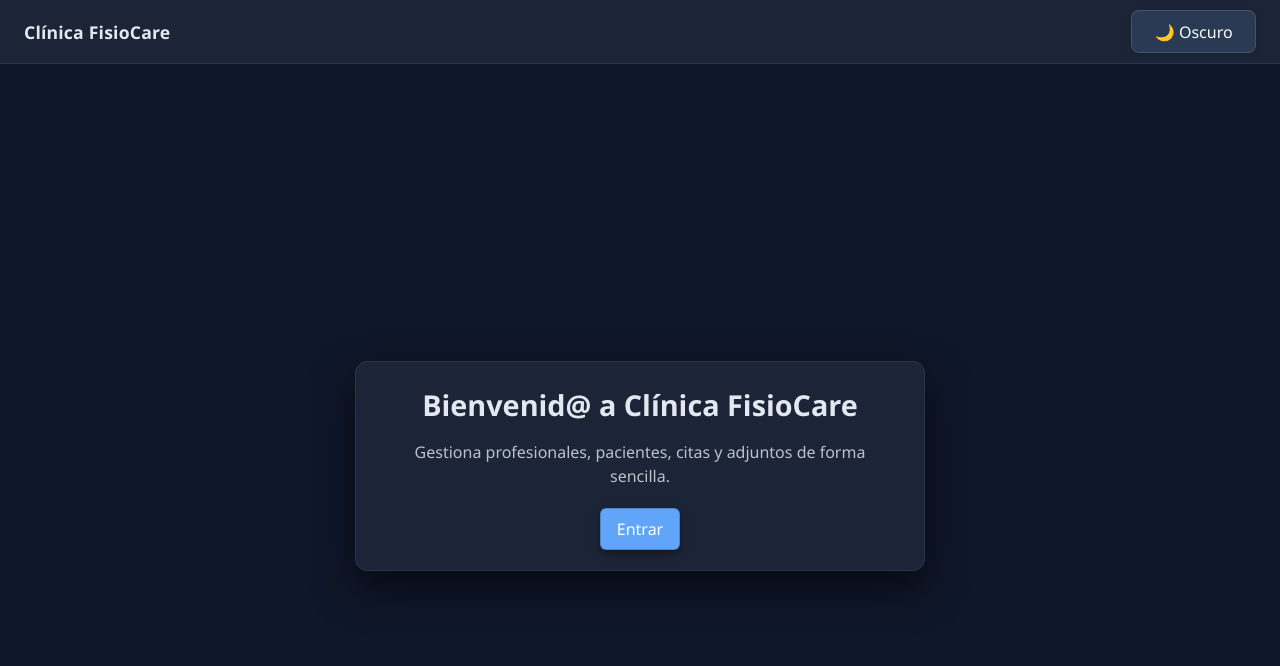
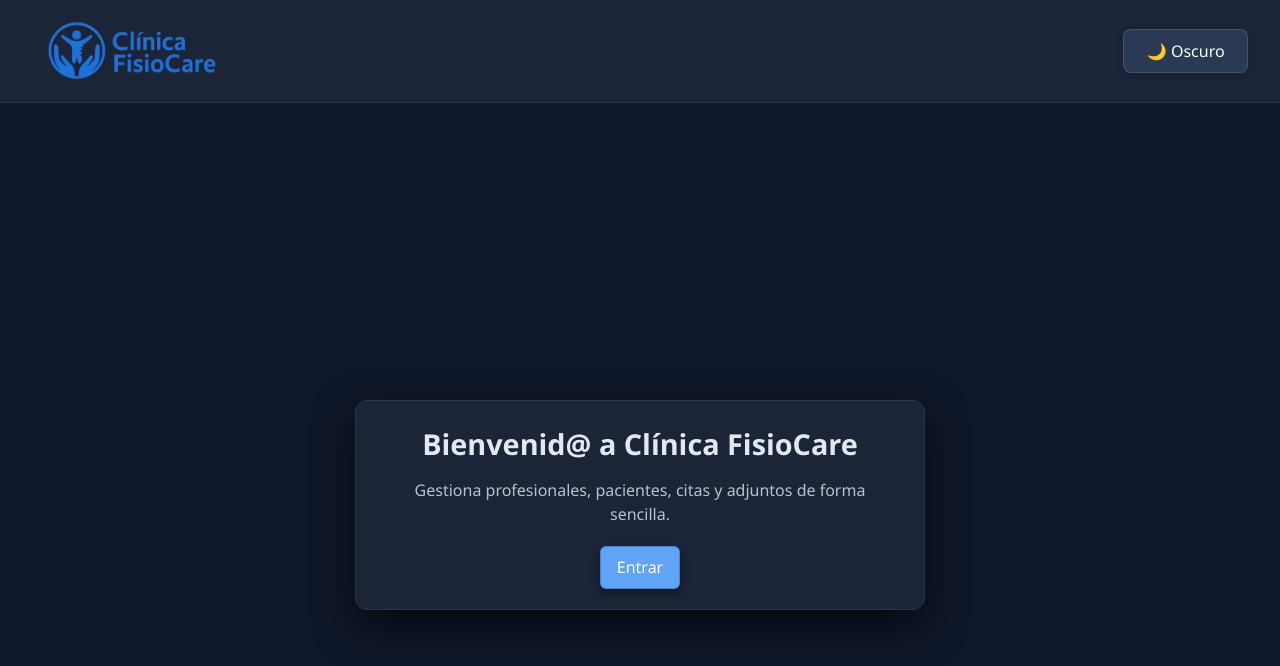
Before and after one commit to Angysg/FisioCare, a React (Vite) app in the folder client/: page / in a window 1280 px wide. Shown: the top 666 px of the page. Built offline with nearby package versions, Linux system fonts and the light colour scheme; no server answers.

Commit message:
logo y cabecera

```diff
--- a/client/src/components/Layout.jsx
+++ b/client/src/components/Layout.jsx
@@ -21,7 +21,7 @@ export default function Layout() {
     setUser(u || null);
   }, []);
 
-  const isAdmin = role.includes("admin");         // cubre "admin" y "administrador"
+  const isAdmin = role.includes("admin"); // cubre "admin" y "administrador"
   const isRecepcion = role.includes("recepcion"); // cubre "recepción" normalizada
 
   // links para la navegación central
@@ -36,40 +36,17 @@ export default function Layout() {
 
   const adminLinks = isAdmin
     ? [
-        { to: "/fisioterapeutas", label: "Fisioterapeutas" },
-        { to: "/analitica-dolencias", label: "Gráficos" }, // ✅ nuevo enlace
-      ]
+      { to: "/fisioterapeutas", label: "Fisioterapeutas" },
+      { to: "/analitica-dolencias", label: "Gráficos" },
+    ]
     : [];
 
   // Recepción: mostrar SIEMPRE Inicio + Pacientes + Citas
   const links = isRecepcion
-    ? baseLinks.filter((l) => ["/dashboard", "/pacientes", "/citas"].includes(l.to))
+    ? baseLinks.filter((l) =>
+      ["/dashboard", "/pacientes", "/citas"].includes(l.to)
+    )
     : [...baseLinks, ...adminLinks];
-
-  // estilos reutilizables
-  const userChipStyle = {
-    fontSize: "0.8rem",
-    lineHeight: 1.2,
-    fontWeight: 500,
-    color: "var(--text)",
-    background: "var(--panel)",
-    border: "1px solid var(--border)",
-    borderRadius: "0.5rem",
-    padding: "0.5rem 0.75rem",
-    whiteSpace: "nowrap",
-  };
-
-  const logoutBtnStyle = {
-    background: "var(--surface)",
-    border: "1px solid var(--border)",
-    color: "var(--text)",
-    borderRadius: "0.5rem",
-    padding: "0.5rem 0.75rem",
-    fontSize: "0.8rem",
-    fontWeight: 500,
-    lineHeight: 1.2,
-    cursor: "pointer",
-  };
 
   return (
     <>
@@ -85,31 +62,48 @@ export default function Layout() {
       >
         <div
           style={{
-            maxWidth: "1280px",
+            maxWidth: "1400px",
             margin: "0 auto",
-            padding: "10px 24px",
+            padding: "4px 48px",      // <<< menos alto arriba/abajo
             display: "grid",
             gridTemplateColumns: "auto 1fr auto",
             alignItems: "center",
-            columnGap: "16px",
+            columnGap: "80px",         // separación entre logo / nav / botones
           }}
         >
-          {/* IZQUIERDA: marca */}
+          {/* IZQUIERDA: logo */}
           <div style={{ justifySelf: "start" }}>
             <Link
               to="/dashboard"
               style={{
-                fontWeight: 800,
+                display: "block",
                 textDecoration: "none",
-                color: "var(--text)",
-                fontSize: "1.1rem",
-                letterSpacing: ".2px",
                 whiteSpace: "nowrap",
               }}
             >
-              Clínica FisioCare
+              <div
+                style={{
+                  height: 60,          // <<< MUCHO MÁS BAJO
+                  width: 260,
+                  overflow: "hidden",
+                  display: "flex",
+                  alignItems: "center",
+                }}
+              >
+                <img
+                  src="/logo_FisioCare.png"
+                  alt="Clínica FisioCare"
+                  style={{
+                    height: 180,       // <<< antes 220 → ahora más compacto
+                    width: "auto",
+                    display: "block",
+                    marginTop: 4,      // <<< menos desplazamiento
+                  }}
+                />
+              </div>
             </Link>
           </div>
+
 
           {/* CENTRO: navegación */}
           <nav
@@ -118,8 +112,8 @@ export default function Layout() {
               display: "flex",
               flexWrap: "wrap",
               justifyContent: "center",
-              gap: "12px 16px",
-              minHeight: "2rem",
+              gap: "18px 30px",
+              minHeight: "2.4rem",
             }}
           >
             {links.map((l) => (
@@ -128,9 +122,9 @@ export default function Layout() {
                 to={l.to}
                 className={({ isActive }) => (isActive ? "active" : "")}
                 style={{
-                  fontSize: "0.95rem",
-                  lineHeight: 1.2,
-                  fontWeight: 500,
+                  fontSize: "1.1rem",
+                  fontWeight: 630,
+                  lineHeight: 1.3,
                   display: "flex",
                   alignItems: "center",
                 }}
@@ -140,19 +134,30 @@ export default function Layout() {
             ))}
           </nav>
 
-          {/* DERECHA: usuario + salir + tema */}
+          {/* DERECHA: usuario + botones */}
           <div
             style={{
               justifySelf: "end",
               display: "flex",
               alignItems: "center",
-              flexWrap: "nowrap",
-              gap: "8px",
+              gap: "14px",
               minWidth: 0,
             }}
           >
             {user && (
-              <span style={userChipStyle}>
+              <span
+                style={{
+                  fontSize: "0.9rem",
+                  lineHeight: 1,
+                  fontWeight: 500,
+                  color: "var(--text)",
+                  background: "var(--panel)",
+                  border: "1px solid var(--border)",
+                  borderRadius: "0.5rem",
+                  padding: "0.60rem 1rem",
+                  whiteSpace: "nowrap",
+                }}
+              >
                 {user.nombre || user.name} {roleRaw ? `(${roleRaw})` : ""}
               </span>
             )}
@@ -164,7 +169,16 @@ export default function Layout() {
                   setUser(null);
                   window.location.href = "/login";
                 }}
-                style={logoutBtnStyle}
+                style={{
+                  background: "var(--surface)",
+                  border: "1px solid var(--border)",
+                  color: "var(--text)",
+                  borderRadius: "0.5rem",
+                  padding: "0.6rem 1rem",
+                  fontSize: "1rem",
+                  fontWeight: 500,
+                  cursor: "pointer",
+                }}
               >
                 Salir
               </button>
--- a/client/src/components/PublicHeader.jsx
+++ b/client/src/components/PublicHeader.jsx
@@ -7,7 +7,7 @@ export default function PublicHeader() {
       style={{
         position: "sticky",
         top: 0,
-        zIndex: 10,
+        zIndex: 20,
         backdropFilter: "saturate(180%) blur(8px)",
         background: "var(--surface)",
         borderBottom: "1px solid var(--border)",
@@ -17,42 +17,50 @@ export default function PublicHeader() {
         style={{
           maxWidth: "1280px",
           margin: "0 auto",
-          padding: "10px 24px",
+          padding: "10px 32px",
           display: "grid",
           gridTemplateColumns: "auto 1fr auto",
           alignItems: "center",
-          columnGap: "16px",
+          columnGap: "32px",
         }}
       >
-        {/* IZQUIERDA: marca */}
+        {/* LOGO IZQUIERDA (igual que en Layout.jsx) */}
         <div style={{ justifySelf: "start" }}>
           <Link
-            to="/login"
+            to="/"
             style={{
-              fontWeight: 800,
+              display: "block",
               textDecoration: "none",
-              color: "var(--text)",
-              fontSize: "1.1rem",
-              letterSpacing: ".2px",
               whiteSpace: "nowrap",
             }}
           >
-            Clínica FisioCare
+            <div
+              style={{
+                height: 82,
+                width: 270,
+                overflow: "hidden",
+                display: "flex",
+                alignItems: "center",
+              }}
+            >
+              <img
+                src="/logo_FisioCare.png"
+                alt="Clínica FisioCare"
+                style={{
+                  height: 200,
+                  width: "auto",
+                  display: "block",
+                  marginTop: 10,
+                }}
+              />
+            </div>
           </Link>
         </div>
 
-        {/* CENTRO: vacío (no links en público) */}
-        <div />
+        <div></div>
 
-        {/* DERECHA: tema */}
-        <div
-          style={{
-            justifySelf: "end",
-            display: "flex",
-            alignItems: "center",
-            gap: "8px",
-          }}
-        >
+        {/* Botón de tema */}
+        <div style={{ justifySelf: "end" }}>
           <ThemeToggle />
         </div>
       </div>
--- a/client/src/pages/AnaliticaDolencias.jsx
+++ b/client/src/pages/AnaliticaDolencias.jsx
@@ -167,21 +167,16 @@ export default function AnaliticaDolencias() {
                     <XAxis
                       type="number"
                       allowDecimals={false}
-                      tickFormatter={formatShortNumber} // 🔹 1) abreviamos valores
+                      tickFormatter={formatShortNumber}
                     />
-                    <YAxis
-                      type="category"
-                      dataKey="label"
-                      width={180}
-                    />
+                    <YAxis type="category" dataKey="label" width={180} />
                     <Tooltip
-                      // mostramos en el tooltip el valor "real", sin abreviar
                       formatter={(value) => [value, "Casos"]}
                     />
                     <Bar
                       dataKey="count"
                       name="Casos"
-                      isAnimationActive={true} // 🔹 2) animación barras
+                      isAnimationActive={true}
                       animationDuration={800}
                       animationEasing="ease-out"
                     >
@@ -198,7 +193,7 @@ export default function AnaliticaDolencias() {
             )}
           </section>
 
-          {/* ===== GRÁFICO CIRCULAR ===== */}
+          {/* ===== GRÁFICO CIRCULAR (DONUT) ===== */}
           <section
             style={{
               background: "var(--panel)",
@@ -221,7 +216,7 @@ export default function AnaliticaDolencias() {
                   gap: 40,
                 }}
               >
-                {/* --- GRÁFICO --- */}
+                {/* --- GRÁFICO (DONUT) --- */}
                 <div
                   style={{
                     width: "100%",
@@ -238,9 +233,10 @@ export default function AnaliticaDolencias() {
                         nameKey="label"
                         cx="50%"
                         cy="50%"
+                        innerRadius={130}   //agujero interno → DONUT
                         outerRadius={290}
                         labelLine={false}
-                        isAnimationActive={true}      // 🔹 2) animación pastel
+                        isAnimationActive={true}
                         animationDuration={800}
                         animationEasing="ease-out"
                       >
@@ -269,7 +265,7 @@ export default function AnaliticaDolencias() {
                     style={{
                       marginBottom: 50,
                       textAlign: "center",
-                      fontSize: "1.4rem", // título grande
+                      fontSize: "1.4rem",
                       fontWeight: 300,
                     }}
                   >
```
Also changed, not shown: client/public/logo_FisioCare.png (added).
